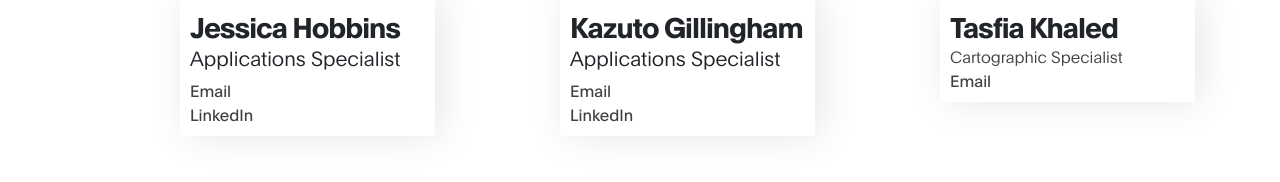
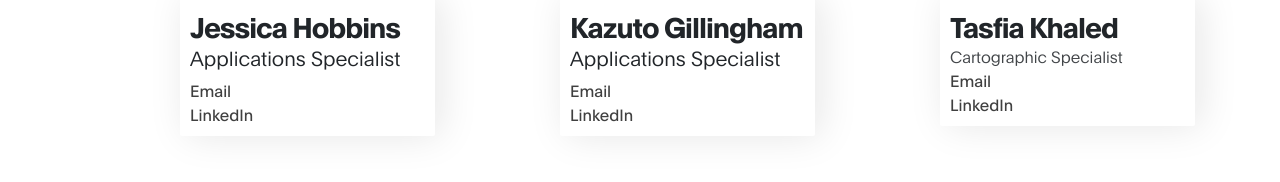
Before and after one commit to kgillingham/P2116, a plain HTML site: page index.html in a window 1280 px wide. Shown: the part 2093-2275 px from the top of the page. Drawn offline with Linux system fonts and the light colour scheme.

Commit message:
Update index.html

```diff
--- a/index.html
+++ b/index.html
@@ -165,6 +165,7 @@ https://www.tooplate.com/view/2119-gymso-fitness
                             <h3>Tasfia Khaled</h3>
                             <span>Cartographic Specialist</span>
                             <a href="mailto: tkhaled@flemingcollege.ca">Email</a>
+                            <a href="https://www.linkedin.com" target="_blank">LinkedIn</a>
                         </div>
                     </div>
                 </div>
```
